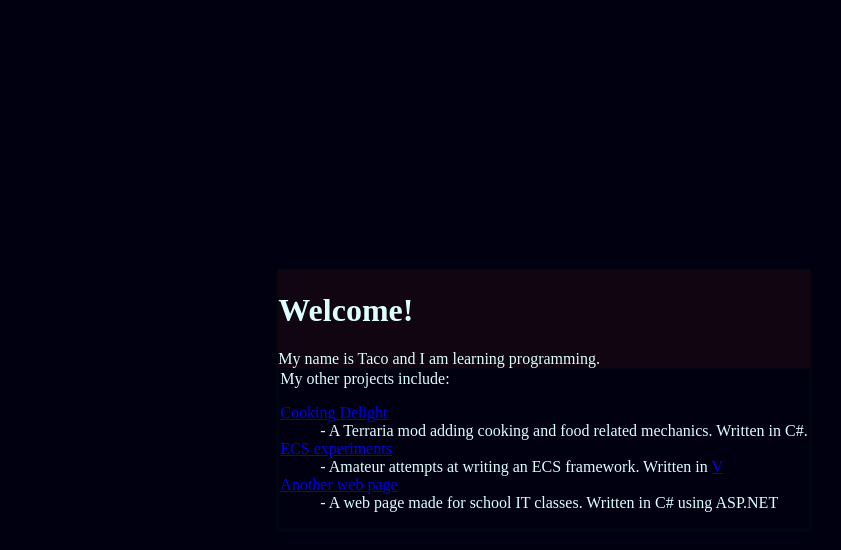
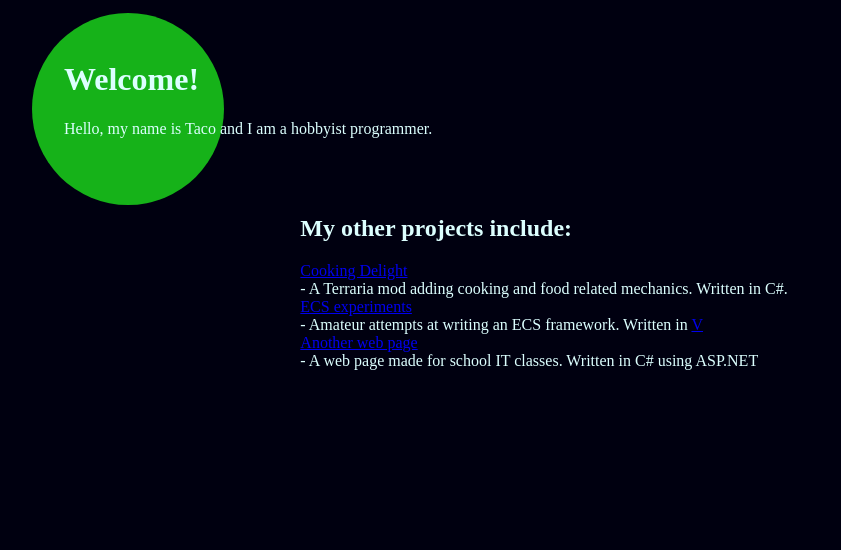
Before and after one commit to TacoConKvass/TacoConKvass.github.io, a plain HTML site: page docs/index.html in a window 1280 px wide. Shown: the whole page, without its empty margins (96-937 px from the left). Drawn offline with Linux system fonts and the light colour scheme.

Commit message:
[Update] - More work on the home page

```diff
--- a/docs/index.html
+++ b/docs/index.html
@@ -6,22 +6,33 @@
 	<link rel='stylesheet' type='text/css' media='screen' href='main.css'>
 	<script src='main.js'></script>
 </head>
+
 <body>
-        <div class="panel">
+	<span class="bg-circle" style="top: 1vw; left: 10vw;"></span>
+
+	<div id="welcome">
 	<h1>Welcome!</h1>
+	Hello, my name is Taco and I am a hobbyist programmer. <br>
+	</div>
 
-            My name is Taco and I am learning programming. <br>
-            <div class="panel-inside">
-                My other projects include:<br>
-                <dl>
-                    <dt><a href="https://github.com/TacoConKvass/CookingDelight">Cooking Delight</a></dt>
-                    <dd>- A Terraria mod adding cooking and food related mechanics. Written in C#.</dd>
-                    <dt><a href="https://github.com/TacoConKvass/ecs-experiments">ECS experiments</a></dt>
-                    <dd>- Amateur attempts at writing an ECS framework. Written in <a href="https://github.com/vlang/v">V</a></dd>
-                    <dt><a href="https://github.com/TacoConKvass/ITClassProject">Another web page</a></dt>
-                    <dd>- A web page made for school IT classes. Written in C# using ASP.NET</dd>
-                </dl>
+	<div>
+	<h2>My other projects include:</h2>
+
+		<div>
+		<a href="https://github.com/TacoConKvass/CookingDelight">Cooking Delight</a><br>
+		- A Terraria mod adding cooking and food related mechanics. Written in C#.
 		</div>
+
+		<div>
+		<a href="https://github.com/TacoConKvass/ecs-experiments">ECS experiments</a><br>
+		- Amateur attempts at writing an ECS framework. Written in <a href="https://github.com/vlang/v">V</a>
+		</div>
+
+		<div>
+		<a href="https://github.com/TacoConKvass/ITClassProject">Another web page</a><br>
+		- A web page made for school IT classes. Written in C# using ASP.NET
+		</div>
+
 	</div>
 </body>
 </html>
--- a/docs/main.css
+++ b/docs/main.css
@@ -1,18 +1,36 @@
 body {
-    background-color: #000010;
-    display: flex;
-    justify-content: center;
-    align-items: center;
+	background-color: #000010;
+	display: flex;
+	flex-direction: column;
+	justify-content: center;
+	align-items: center;
 
-    color: #DCFFFF;
+	color: #DCFFFF;
 }
 
-div.panel {
-    background-color: #100510;
-    border: 2px solid #000510;
+.bg-circle {
+  height: 15vw;
+  width: 15vw;
+  background-color: #16B219;
+  border-radius: 50%;
+
+  z-index: -1;
+  position: absolute;
 }
 
-div.panel-inside {
-    background-color: #000010;
-    border: 2px solid #000510;
+div#welcome {
+	width: 80%;
+	padding-bottom: 7vw;
+
+	position: relative;
+	top: 2.5vw;
+	left: 2vw;
 }
+
+/*
+Text        - #DCFFFF
+Background  - #000010
+Primary     - #16B219
+Secondary   - #DCFFFF
+Accent      - #3BC442
+*/
--- a/docs/main.js
+++ b/docs/main.js
@@ -0,0 +1 @@
+console.log("womp")
```
Lines whose indentation alone changed are shown as unchanged.
